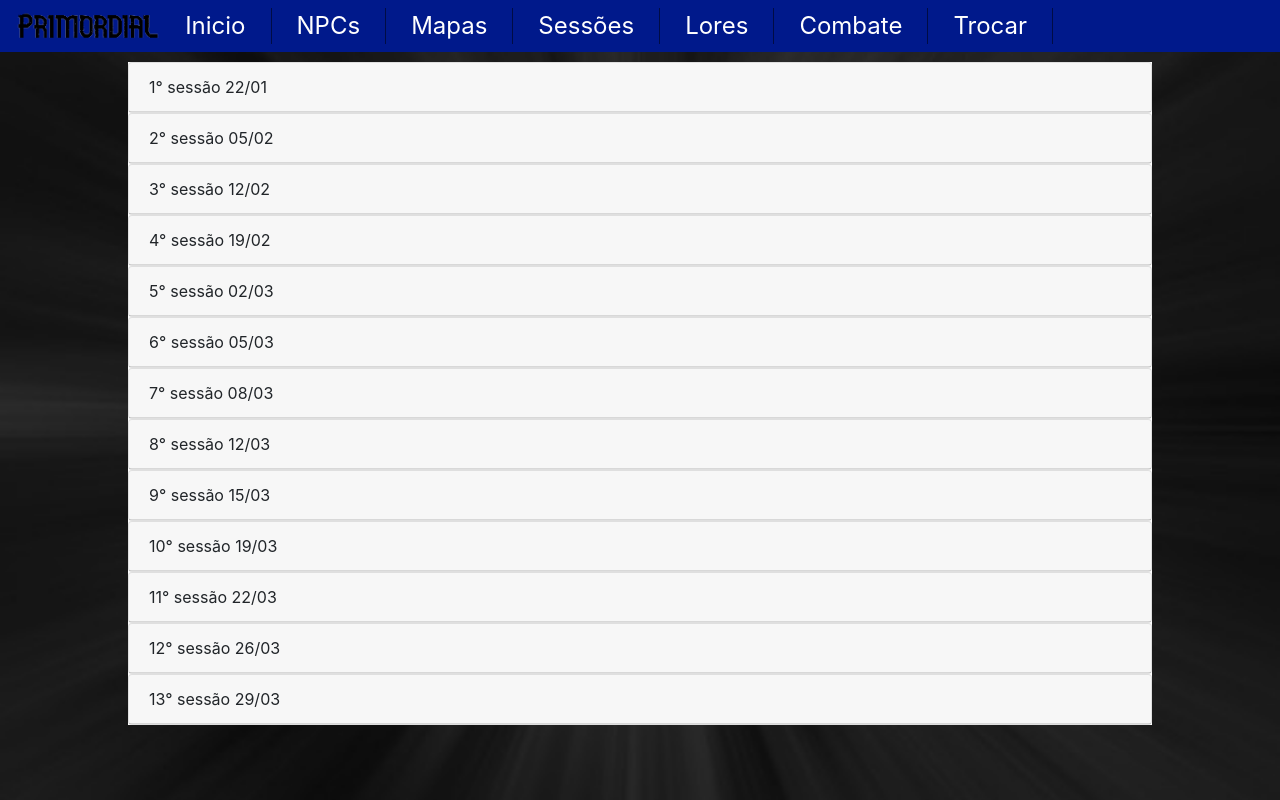
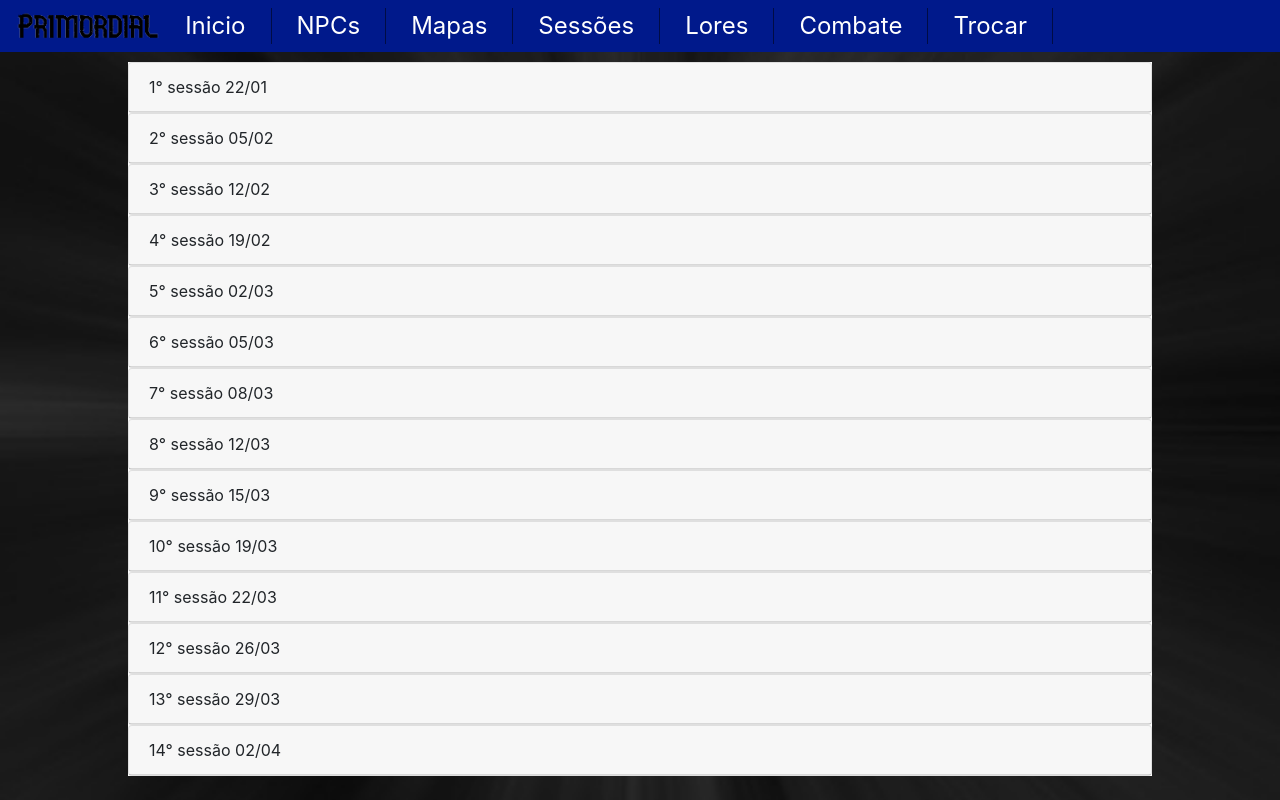
Before and after one commit to CaioCohen/CorruptedDominion, an Angular app: page /sessoes in a window 1280 px wide. Built offline with nearby package versions, Linux system fonts and the light colour scheme; what ngx-bootstrap-icons would draw is missing.

Commit message:
sessao 14 campanha 2

```diff
--- a/src/app/main/sessoes/sessoes.component.html
+++ b/src/app/main/sessoes/sessoes.component.html
@@ -895,6 +895,13 @@
         <p>Depois eles voltam pro porto maritimo da estrela do norte, entregam as missões de prata que eles resolveram e se tornam uma tripulação de duas estrelas. Com isso, eles resolvem pegar 3 missões de ouro para se tornarem uma tripulação de 3 estrelas.</p>
         <p>A primeira missão é derrotar uma Hydroid, que eles conseguem com uma certa dificuldade.</p>
       </accordion-group>
+      <accordion-group>
+        <div accordion-heading class="header"> 14° sessão 02/04</div>
+        <p>Faltam mais dua missões de ouro para eles fazerem. A tripulação resolve ir pegar o tesouro de uma das missões. Porém, eles resolvem adentar a ilha durante a lua cheia, para o Rioxo se aproveitar do poder da linhagem Mink dentro dele.</p>
+        <p>Enquanto eles esperam para a Lua cheia, o grupo encontra um peixe fugindo de um Megalodon, como o Ghoor precisa de grandes quantidades de comida para passar a lua cheia, eles resolvem matar o Megalodon. Eles descobrem que o peixe fugindo do Megalodon na verdade é inteligente e é apenas um filhote que se perdeu.</p>
+        <p>Eles resolvem deixar o filhote nadando por perto do barco deles, na esperança de no futuro conseguirem encontrar a mãe dele.</p>
+        <p>Lua cheia chega enfim, e o grupo adentra a dungeon, onde eles conseguem fazer sem muita dificuldade, mas são emboscados na saida por outra tripulação. No final o grupo sobreviveu.</p>
+      </accordion-group>
     </ng-container>
 </accordion>
 </div>
```
